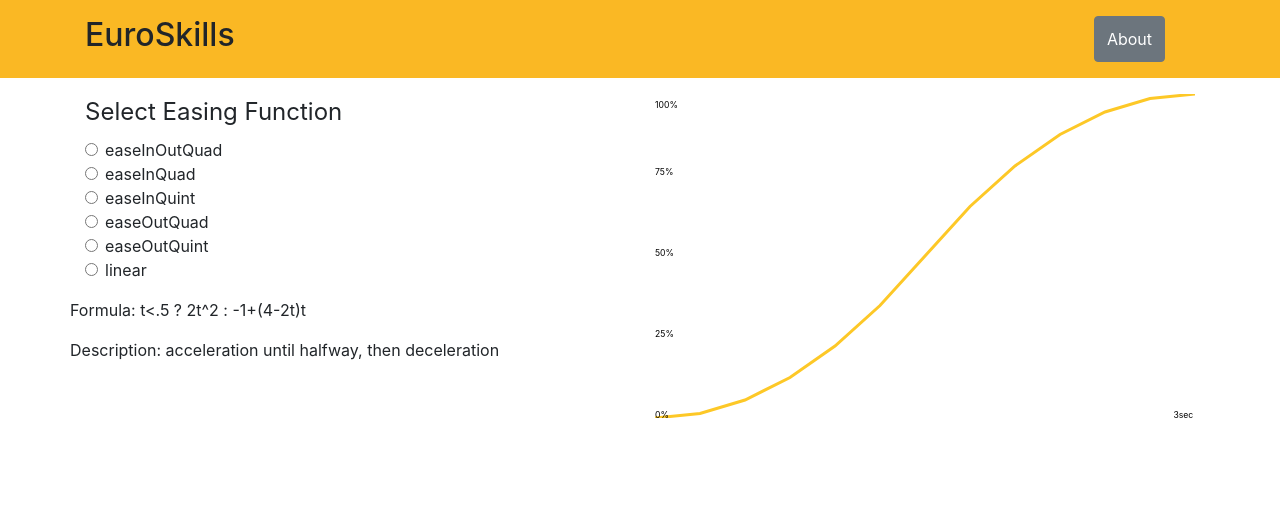
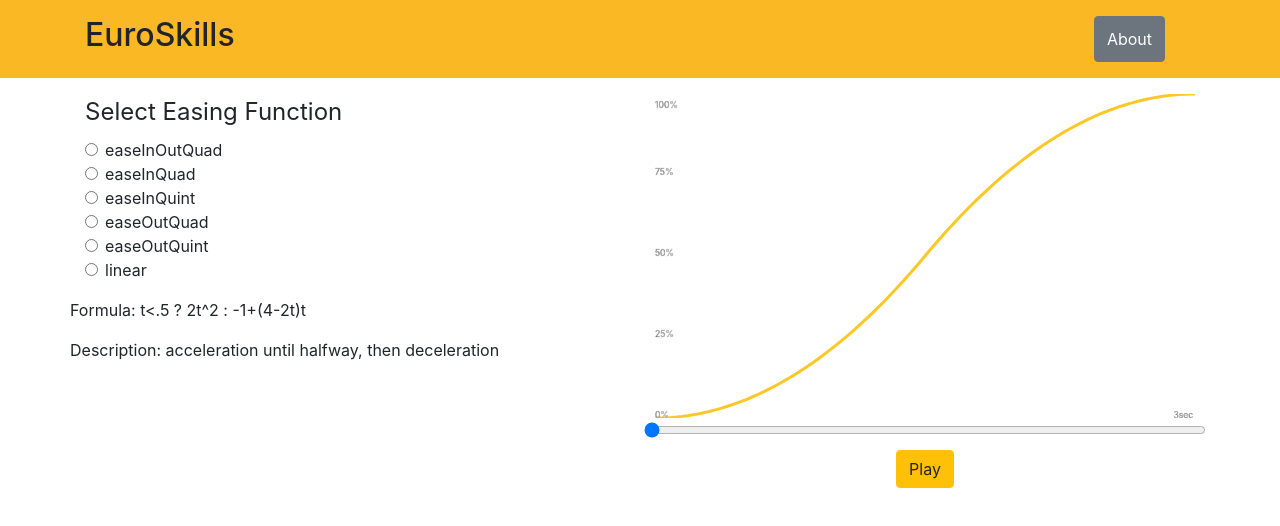
Before and after one commit to ferealqq/EuroSkills2019, a React (Create React App) app: page / in a window 1280 px wide. Shown: the top 526 px of the page. Built offline with nearby package versions, Linux system fonts and the light colour scheme.

Commit message:
circle added

```diff
--- a/src/Chart.js
+++ b/src/Chart.js
@@ -1,5 +1,5 @@
 import React, { Component } from 'react';
-import { Container } from 'reactstrap';
+import { Container,Row,Input,Button } from 'reactstrap';
 import myData from './easing-functions-subset-1.json';
 /**
 * returns a function that can calculate the equation
@@ -29,7 +29,7 @@ export default class Chart extends Component {
 		if(!equation)
 			return;
 		let dataList = [];
-		let l = 12;
+		let l = 100;
 		for (var i = 0; i <= l; i++) {
 			let sec = (i*9)/(l*3);
 			let pr = i/l;
@@ -55,6 +55,12 @@ class LineChart extends Component{
 		this.maxY = 100;
 		this.maxX = 3;
 		this.min = 0;
+
+		this.state = {
+			rangeValue: 0,
+			circleVisibility: false,
+		};
+		this.handleRangeChange = this.handleRangeChange.bind(this);
 	}
     getSvgX(x){
     	return (x / this.maxX * this.props.width);
@@ -70,12 +76,38 @@ class LineChart extends Component{
 		})
 		return pathD;
 	}
+	handleRangeChange(event){
+		const rangeValue = parseInt(event.target.value);
+		this.setState({
+			rangeValue: rangeValue,
+			circleVisibility: rangeValue !== 0 && rangeValue !== 100,
+		})
+	}
 	render(){
+		const { rangeValue,circleVisibility } = this.state;
+		console.log(circleVisibility,rangeValue);
+		const { data } = this.props;
 		return(
-			<svg viewBox={`0 0 ${this.props.width} ${this.props.height}`}>
-				<path d={this.makePath()} className="linechart_path"/>
-				<Axis {...this.props} />
-			</svg>
+			<React.Fragment>
+				<svg viewBox={`0 0 ${this.props.width} ${this.props.height}`} className="graph">
+					<path d={this.makePath()} className="linechart_path"/>
+					<Axis {...this.props} />
+					<circle
+						cx={this.getSvgX(data[rangeValue].x)}
+						cy={this.getSvgY(data[rangeValue].y)}
+						className="progress-display"
+						style={{visibility: circleVisibility ? "" : "hidden"}}
+            			>
+            			{rangeValue}
+            		</circle>
+				</svg>
+				<Row className="p-1">
+					<Input type="range" min="0" max="100" value={rangeValue} onChange={this.handleRangeChange} />
+				</Row>
+				<Row className="p-2">
+					<Button className="m-auto" color="warning"> Play </Button>
+				</Row>
+			</React.Fragment>
 		);
 	}
 }
@@ -86,11 +118,11 @@ class Axis extends Component{
 	}
 	render(){
 		return(
-			<g class="grid x-grid" id="xGrid">
-				<g class="labels x-labels">
+			<g className="grid" id="xGrid">
+				<g className="x-axis">
 					<text x={this.props.width*0.96} y={this.props.height} class="label-title">3sec</text>
 				</g>
-				<g class="labels y-labels">
+				<g className="y-axis">
 					<text x="0" y="25">100%</text>
 					<text x="0" y={this.calculateYPoint(1/4)}>75%</text>
 					<text x="0" y={this.calculateYPoint(2/4)}>50%</text>
--- a/src/index.css
+++ b/src/index.css
@@ -25,3 +25,16 @@ code {
 .linechart_axis {
 	stroke: #000000;
 }
+
+.graph .grid{
+	stroke: #ccc;
+	stroke-dasharray: 0;
+	stroke-width: 1;
+}
+
+.progress-display{
+	fill: #ffffff;
+	stroke: black;
+	stroke-width: 3;
+	r: 20;
+}
```
